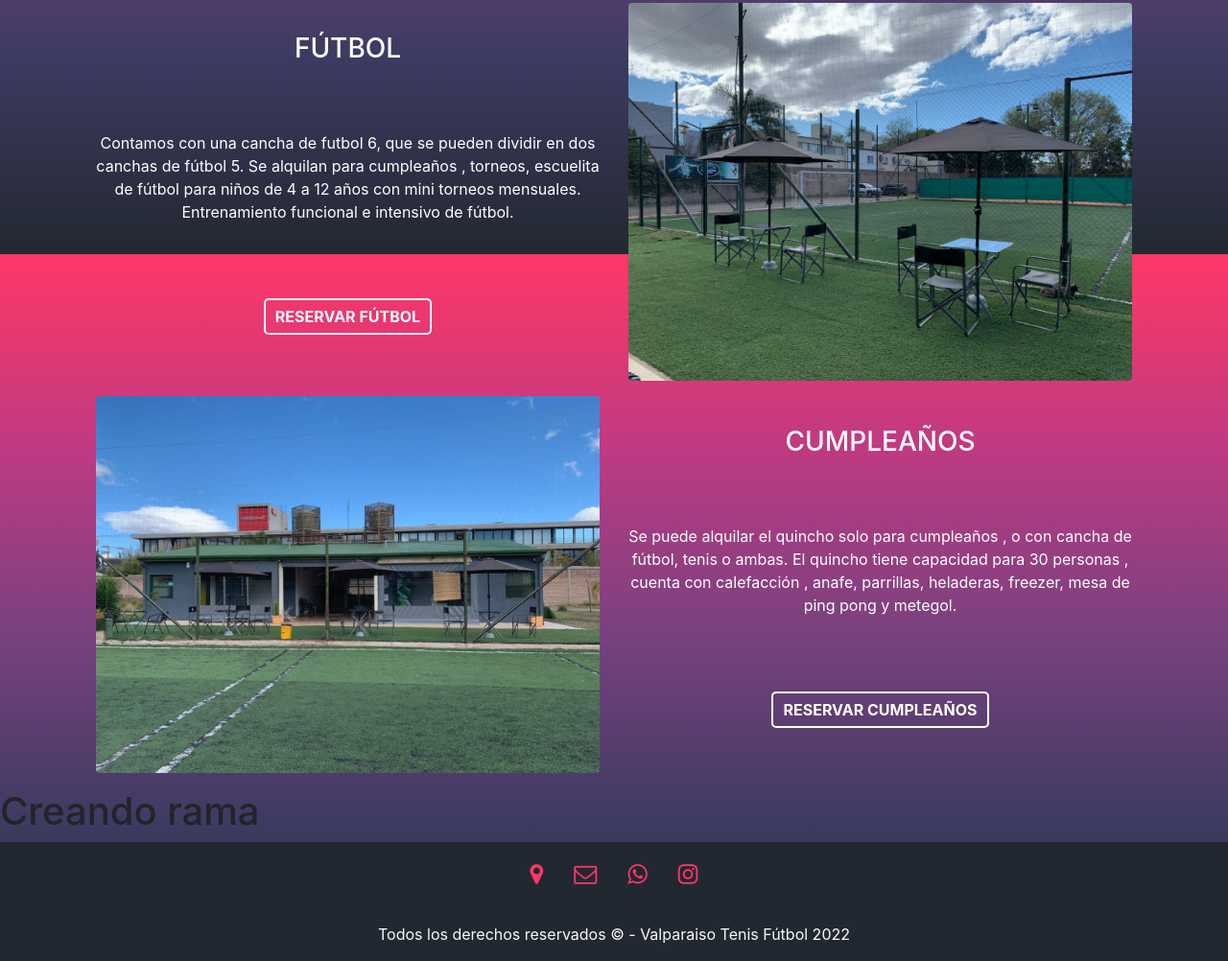
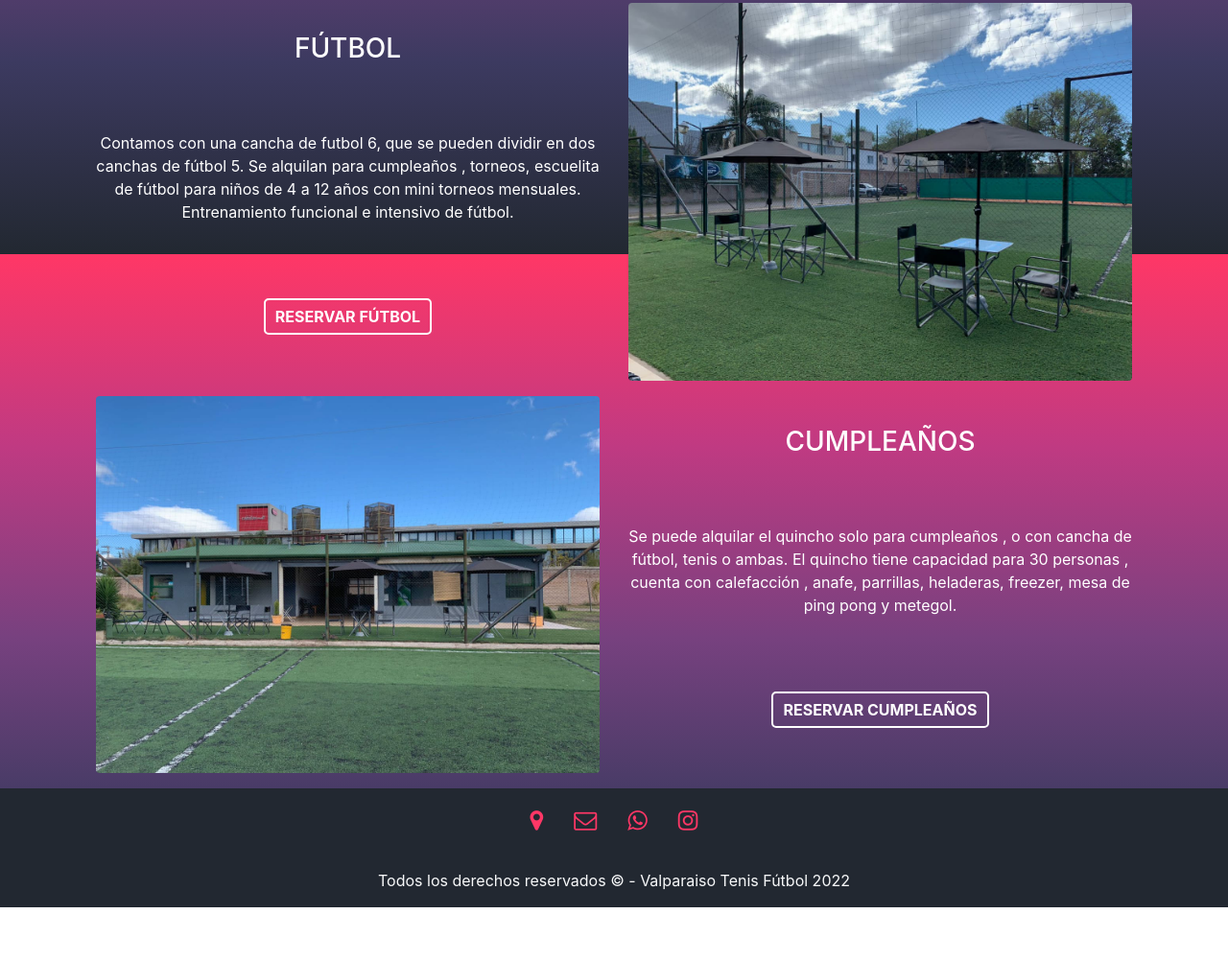
Before and after one commit to gonziramirez/Desafio-Sass, a website: page servicios.html in a window 1280 px wide. Shown: the part 595-1597 px from the top of the page at 96% size. After the commit the page ends 1541 px from the top, so only its background shows below. Drawn offline with nearby package versions, Linux system fonts and the light colour scheme.

Commit message:
Eliminando h1 para crear rama

```diff
--- a/servicios.html
+++ b/servicios.html
@@ -77,9 +77,6 @@
         <a class="btnS font-weight-bold" href="turnos.html">RESERVAR CUMPLEAÑOS</a>
       </div>
     </article>
-    <h1>
-      Creando rama
-    </h1>
 
 
   </section>
```
